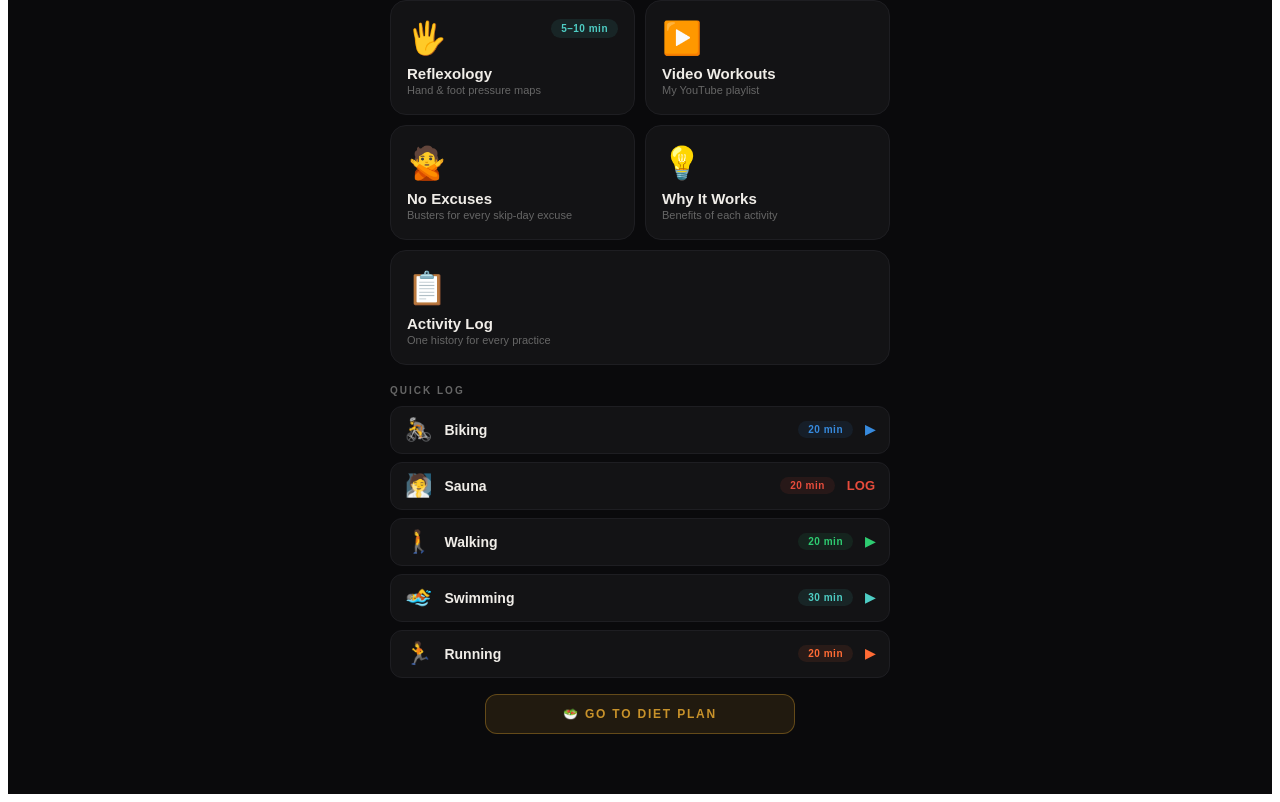
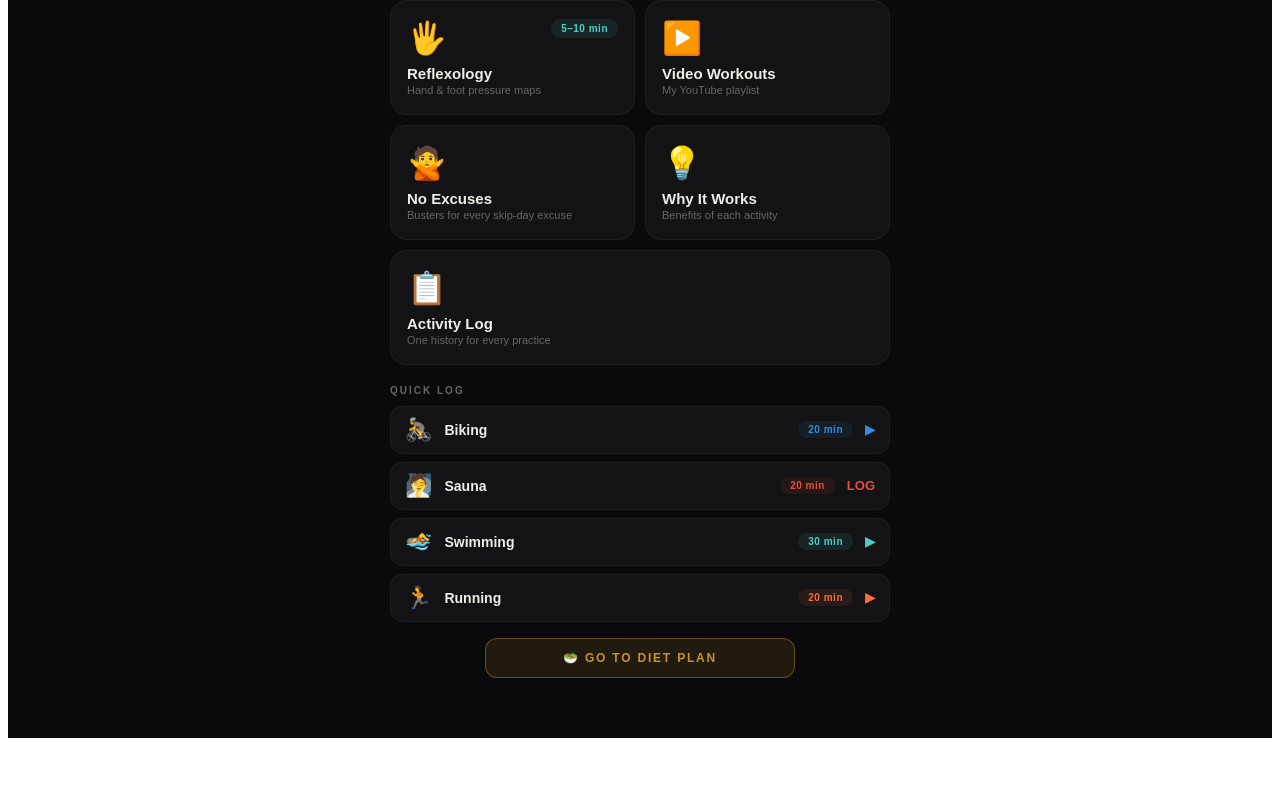
Before and after one commit to classical91/workout-tracker, a React (Vite) app: page / in a window 1280 px wide. Shown: the part 733-1535 px from the top of the page. After the commit the page ends 1479 px from the top, so only its background shows below. Built offline with nearby package versions, Linux system fonts and the light colour scheme.

Commit message:
Remove walking from quick activities

```diff
--- a/src/data/quickActivities.js
+++ b/src/data/quickActivities.js
@@ -21,16 +21,6 @@ export const quickActivities = [
     duration: "20 min",
   },
   {
-    id: "walk",
-    type: ACTIVITY_TYPES.EXERCISE,
-    category: ACTIVITY_CATEGORIES.CARDIO,
-    name: "Walking",
-    emoji: "🚶",
-    color: "#2ECC71",
-    duration: "20 min",
-    details: { exerciseName: "Walking" },
-  },
-  {
     id: "swim",
     type: ACTIVITY_TYPES.EXERCISE,
     category: ACTIVITY_CATEGORIES.CARDIO,
```
Also changed, not shown: 4 other files (tests, documents, lock files or other folders).
